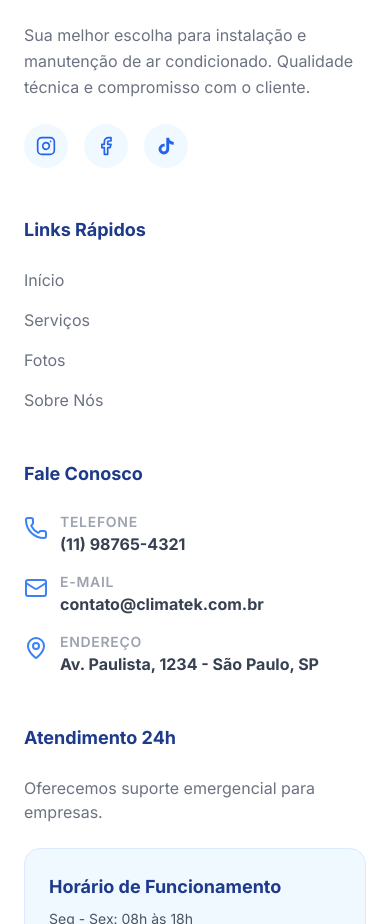
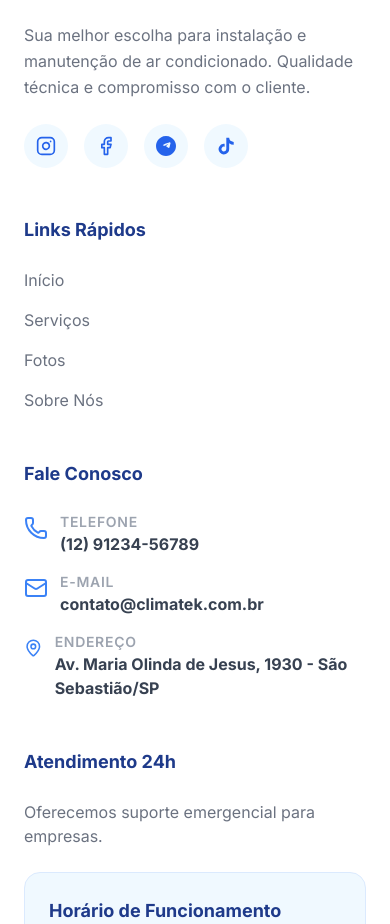
Before and after one commit to marioigor1982/Climatek---Instala-o-e-manuten-o-de-Ar-Condicionado, a React (Vite) app: page / in a window 390 px wide. Shown: the part 6973-7897 px from the top of the page. Built offline with nearby package versions, Linux system fonts and the light colour scheme.

Commit message:
feat: Update contact phone number and add Telegram link
Updates the primary WhatsApp contact number across the application and introduces a new Telegram contact option in the footer.

```diff
--- a/components/Footer.tsx
+++ b/components/Footer.tsx
@@ -1,6 +1,6 @@
 
 import React from 'react';
-import { Phone, Mail, MapPin, Instagram, Facebook, Wind } from 'lucide-react';
+import { Phone, Mail, MapPin, Instagram, Facebook, Wind, Send } from 'lucide-react';
 
 const Footer: React.FC = () => {
   const currentYear = new Date().getFullYear();
@@ -21,13 +21,18 @@ const Footer: React.FC = () => {
               Sua melhor escolha para instalação e manutenção de ar condicionado. Qualidade técnica e compromisso com o cliente.
             </p>
             <div className="flex space-x-4">
-              <a href="#" className="p-3 bg-sky-50 text-blue-600 rounded-full hover:bg-blue-600 hover:text-white transition-all">
+              <a href="#" className="p-3 bg-sky-50 text-blue-600 rounded-full hover:bg-blue-600 hover:text-white transition-all" aria-label="Instagram">
                 <Instagram className="w-5 h-5" />
               </a>
-              <a href="#" className="p-3 bg-sky-50 text-blue-600 rounded-full hover:bg-blue-600 hover:text-white transition-all">
+              <a href="#" className="p-3 bg-sky-50 text-blue-600 rounded-full hover:bg-blue-600 hover:text-white transition-all" aria-label="Facebook">
                 <Facebook className="w-5 h-5" />
               </a>
-              <a href="#" className="p-3 bg-sky-50 text-blue-600 rounded-full hover:bg-blue-600 hover:text-white transition-all">
+              <a href="https://t.me/seuchat" target="_blank" rel="noopener noreferrer" className="p-3 bg-sky-50 text-blue-600 rounded-full hover:bg-blue-600 hover:text-white transition-all" aria-label="Telegram">
+                <svg className="w-5 h-5 fill-current" viewBox="0 0 24 24">
+                  <path d="M12 0C5.373 0 0 5.373 0 12s5.373 12 12 12 12-5.373 12-12S18.627 0 12 0zm5.562 8.161c-.18.717-.962 4.084-1.362 5.441-.168.575-.531.767-.735.786-.445.043-.781-.291-1.212-.573-.674-.441-1.054-.716-1.708-1.146-.756-.497-.266-.77.165-1.217.113-.117 2.073-1.899 2.112-2.064.005-.021.01-.098-.037-.139-.047-.041-.116-.027-.166-.016-.071.016-1.205.765-3.395 2.245-.32.22-.61.328-.869.322-.287-.006-.838-.162-1.248-.295-.503-.163-.903-.249-.868-.526.018-.144.217-.292.597-.442 2.333-1.015 3.887-1.685 4.661-2.01 2.209-.924 2.668-1.085 2.967-1.09.066-.001.213.016.309.094.08.066.102.155.111.218.009.063.02.203.011.332z"/>
+                </svg>
+              </a>
+              <a href="#" className="p-3 bg-sky-50 text-blue-600 rounded-full hover:bg-blue-600 hover:text-white transition-all" aria-label="TikTok">
                 <svg className="w-5 h-5 fill-current" viewBox="0 0 24 24" aria-hidden="true"><path d="M19.589 6.686a4.793 4.793 0 0 1-3.77-4.245V2h-3.445v13.675a2.897 2.897 0 0 1-5.201 1.743l-.002-.001.002.001a2.895 2.895 0 0 1 3.183-4.51v-3.5a6.329 6.329 0 0 0-5.394 10.692 6.33 6.33 0 0 0 10.857-4.424V8.617a8.171 8.171 0 0 0 5.42 2.03V7.163a4.722 4.722 0 0 1-1.649-.477z"></path></svg>
               </a>
             </div>
@@ -52,7 +57,7 @@ const Footer: React.FC = () => {
                 <Phone className="w-6 h-6 text-blue-500 mt-1 group-hover:scale-110 transition-transform" />
                 <div>
                   <span className="block text-sm text-gray-400 font-semibold uppercase tracking-wider">Telefone</span>
-                  <span className="text-gray-700 font-bold">(11) 98765-4321</span>
+                  <span className="text-gray-700 font-bold">(12) 91234-56789</span>
                 </div>
               </li>
               <li className="flex items-start space-x-3 group">
@@ -66,7 +71,7 @@ const Footer: React.FC = () => {
                 <MapPin className="w-6 h-6 text-blue-500 mt-1 group-hover:scale-110 transition-transform" />
                 <div>
                   <span className="block text-sm text-gray-400 font-semibold uppercase tracking-wider">Endereço</span>
-                  <span className="text-gray-700 font-bold">Av. Paulista, 1234 - São Paulo, SP</span>
+                  <span className="text-gray-700 font-bold">Av. Maria Olinda de Jesus, 1930 - São Sebastião/SP</span>
                 </div>
               </li>
             </ul>
--- a/components/Hero.tsx
+++ b/components/Hero.tsx
@@ -143,7 +143,7 @@ const Hero: React.FC = () => {
 
               <div className="flex flex-col sm:flex-row gap-4">
                 <a
-                  href="https://wa.me/5511987654321"
+                  href="https://wa.me/55129123456789"
                   target="_blank"
                   rel="noopener noreferrer"
                   className="bg-blue-500 text-white px-8 py-4 rounded-xl font-black text-base hover:bg-blue-400 transition-all transform hover:scale-105 active:scale-95 shadow-[0_0_30px_rgba(59,130,246,0.5)] text-center"
--- a/components/WhatsAppButton.tsx
+++ b/components/WhatsAppButton.tsx
@@ -4,7 +4,7 @@ import React from 'react';
 const WhatsAppButton: React.FC = () => {
   return (
     <a
-      href="https://wa.me/5511987654321"
+      href="https://wa.me/55129123456789"
       target="_blank"
       rel="noopener noreferrer"
       className="fixed bottom-8 right-8 z-[100] bg-[#25D366] text-white p-4 rounded-full shadow-2xl hover:scale-110 active:scale-95 transition-all animate-bounce"
```
